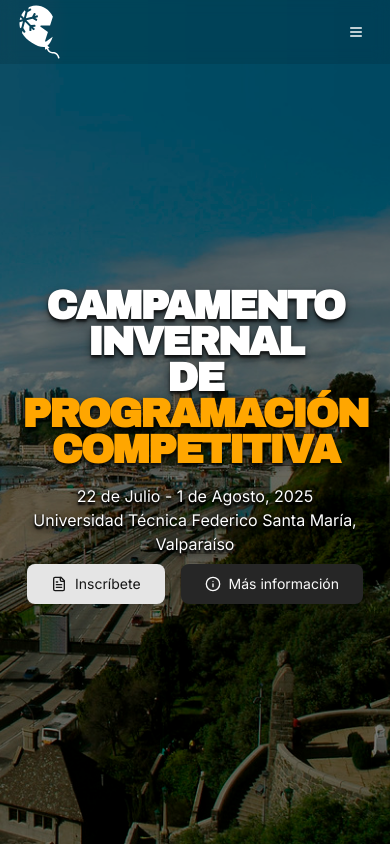
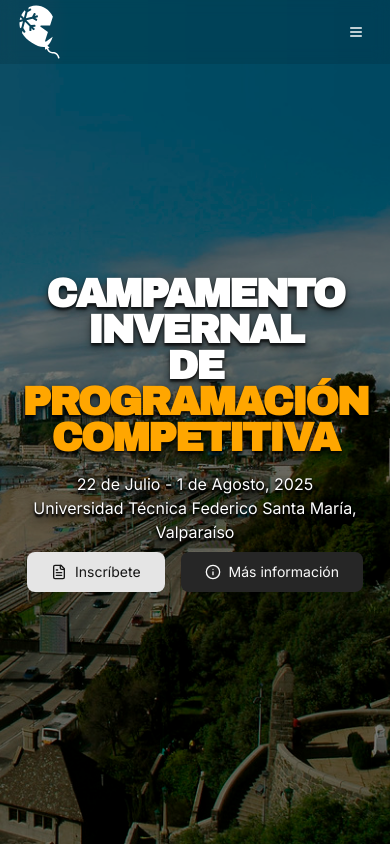
Before and after one commit to progcompcl/pda-website, an Astro site: page / in a window 390 px wide. Built offline with nearby package versions, Linux system fonts and the light colour scheme; Astro itself is replaced by a stand-in of ours.

Commit message:
fix: index vertical alignment on mobile

```diff
--- a/astro.config.mjs
+++ b/astro.config.mjs
@@ -16,4 +16,5 @@
     plugins: [tailwindcss()],
   },
   integrations: [mdx(), react({ experimentalReactChildren: true })],
+  server: { host: true },
 });
--- a/src/pages/index.astro
+++ b/src/pages/index.astro
@@ -9,14 +9,14 @@
 
 <Base title="Inicio">
   <Header variant="home" />
-  <main class="flex flex-col h-[100dvh] items-center">
+  <main class="flex flex-col h-[100dvh] justify-center items-center">
     <Image
       class="absolute top-0 left-0 h-[100dvh] object-cover -z-10 filter brightness-[0.5]"
       src={background}
       alt="Universidad Técnica Federico Santa María, Valparaíso"
     />
-    <div></div>
-    <div class="mt-56" id="hero-text">
+    <div id="hero" class="flex flex-col items-center">
+      <div id="hero-text">
         <h1
           id="hero-title"
           class="text-2xl font-title text-center text-[clamp(2.5rem,6vw,5rem)] font-black tracking-tighter leading-[0.9] text-shadow-lg/50 text-white"
@@ -44,5 +44,6 @@
           ><Info /> Más información</Link
         >
       </div>
+    </div>
   </main>
 </Base>
```
Lines whose indentation alone changed are shown as unchanged.
